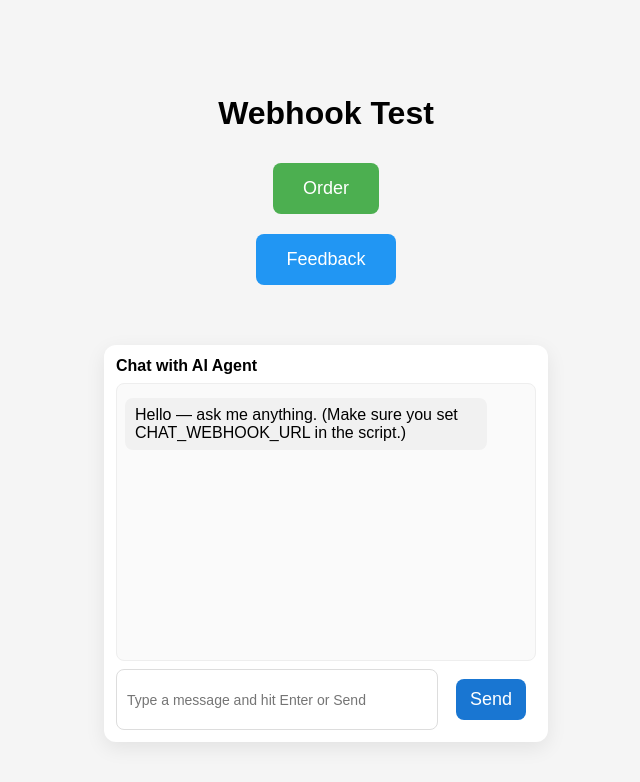
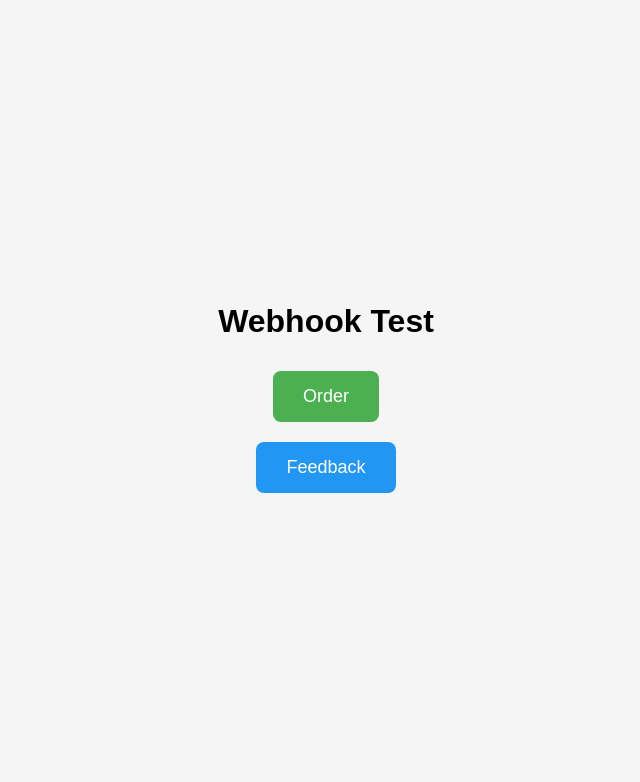
Before and after one commit to sardarfunkar-ai/1stc, a plain HTML site: page index.html in a window 1280 px wide. Shown: the whole page, without its empty margins (314-954 px from the left). Drawn offline with Linux system fonts and the light colour scheme.

Commit message:
Update index.html

```diff
--- a/index.html
+++ b/index.html
@@ -73,140 +73,5 @@
     }
   </script>
 
-<!-- ========== Chat UI: paste this BEFORE the closing </body> tag ========== -->
-<style>
-  /* Chat UI styling (small & self-contained) */
-  #chat-container {
-    width: 420px;
-    max-width: calc(100% - 40px);
-    background: white;
-    border-radius: 12px;
-    box-shadow: 0 6px 20px rgba(0,0,0,0.08);
-    padding: 12px;
-    margin-top: 18px;
-  }
-  #chat-header { font-weight: 600; margin-bottom: 8px; }
-  #messages {
-    height: 260px;
-    overflow-y: auto;
-    border: 1px solid #eee;
-    border-radius: 8px;
-    padding: 8px;
-    margin-bottom: 8px;
-    background: #fafafa;
-  }
-  .msg { margin: 6px 0; padding: 8px 10px; border-radius: 8px; max-width: 85%; }
-  .msg.user { background: #DCF8C6; align-self: flex-end; margin-left: auto; }
-  .msg.agent { background: #f1f1f1; align-self: flex-start; margin-right: auto; }
-  #chat-input { display: flex; gap:8px; }
-  #chat-input input { flex:1; padding:10px; border-radius:8px; border:1px solid #ddd; font-size:14px; }
-  #chat-input button { padding:10px 14px; border-radius:8px; border:none; cursor:pointer; background:#1976D2; color:white; }
-  #chat-typing { font-style:italic; color:#666; font-size:13px; margin-top:6px; }
-</style>
-
-<div id="chat-container" aria-live="polite">
-  <div id="chat-header">Chat with AI Agent</div>
-  <div id="messages" role="log" aria-atomic="false"></div>
-  <div id="chat-input">
-    <input id="chat-message" placeholder="Type a message and hit Enter or Send" autocomplete="off" />
-    <button id="send-chat">Send</button>
-  </div>
-  <div id="chat-typing" style="display:none">AI Agent is typing…</div>
-</div>
-
-<script>
-  (function(){
-    // ===== CONFIGURE =====
-    // Replace this with your n8n webhook chat URL (copy from the Webhook node in your workflow).
-    const CHAT_WEBHOOK_URL = "https://sardarasfandyar.app.n8n.cloud/webhook-chat/IN"; // <-- change this
-
-    // ===== simple session id (keeps conversation state per browser) =====
-    function makeSessionId(){ return 's_'+Date.now()+'_'+Math.random().toString(36).slice(2,9); }
-    let sessionId = localStorage.getItem('n8n_chat_session');
-    if(!sessionId){ sessionId = makeSessionId(); localStorage.setItem('n8n_chat_session', sessionId); }
-
-    // ===== UI helpers =====
-    const messagesEl = document.getElementById('messages');
-    const inputEl = document.getElementById('chat-message');
-    const sendBtn = document.getElementById('send-chat');
-    const typingEl = document.getElementById('chat-typing');
-
-    // keep a small client-side history to send as context (optional)
-    window.n8n_chat_history = window.n8n_chat_history || [];
-
-    function appendMessage(role, text){
-      const div = document.createElement('div');
-      div.className = 'msg ' + (role==='user' ? 'user' : 'agent');
-      div.textContent = text;
-      messagesEl.appendChild(div);
-      messagesEl.scrollTop = messagesEl.scrollHeight;
-    }
-
-    function setTyping(show){
-      typingEl.style.display = show ? 'block' : 'none';
-    }
-
-    // ===== send a message to n8n and display the reply =====
-    async function sendChat(){
-      const text = inputEl.value.trim();
-      if(!text) return;
-      // show user message immediately
-      appendMessage('user', text);
-      // push to local history
-      window.n8n_chat_history.push({ role: 'user', content: text });
-
-      inputEl.value = '';
-      setTyping(true);
-
-      try {
-        const resp = await fetch(CHAT_WEBHOOK_URL, {
-          method: 'POST',
-          headers: { 'Content-Type': 'application/json' },
-          body: JSON.stringify({
-            sessionId,
-            message: text,
-            history: window.n8n_chat_history  // optional: send conversation context
-          })
-        });
-
-        setTyping(false);
-
-        if(!resp.ok){
-          appendMessage('agent', 'Error from server: ' + resp.status);
-          return;
-        }
-
-        const data = await resp.json();
-
-        // try a few common response shapes that n8n workflows return:
-        const reply =
-          (data && data.reply) ||
-          (data && data.response && data.response.text) ||
-          (Array.isArray(data) && data[0] && data[0].json && (data[0].json.reply || data[0].json.text)) ||
-          JSON.stringify(data);
-
-        // append and save to history
-        appendMessage('agent', reply);
-        window.n8n_chat_history.push({ role: 'assistant', content: reply });
-
-      } catch (err) {
-        setTyping(false);
-        appendMessage('agent', 'Network / fetch error: ' + err.message);
-      }
-    }
-
-    // events
-    sendBtn.addEventListener('click', sendChat);
-    inputEl.addEventListener('keydown', (e)=>{ if(e.key === 'Enter') sendChat(); });
-
-    // quick demo greeting if empty
-    if(window.n8n_chat_history.length===0){
-      appendMessage('agent', 'Hello — ask me anything. (Make sure you set CHAT_WEBHOOK_URL in the script.)');
-    }
-  })();
-</script>
-<!-- ========== end Chat UI ========== -->
-
-
 </body>
 </html>
```
